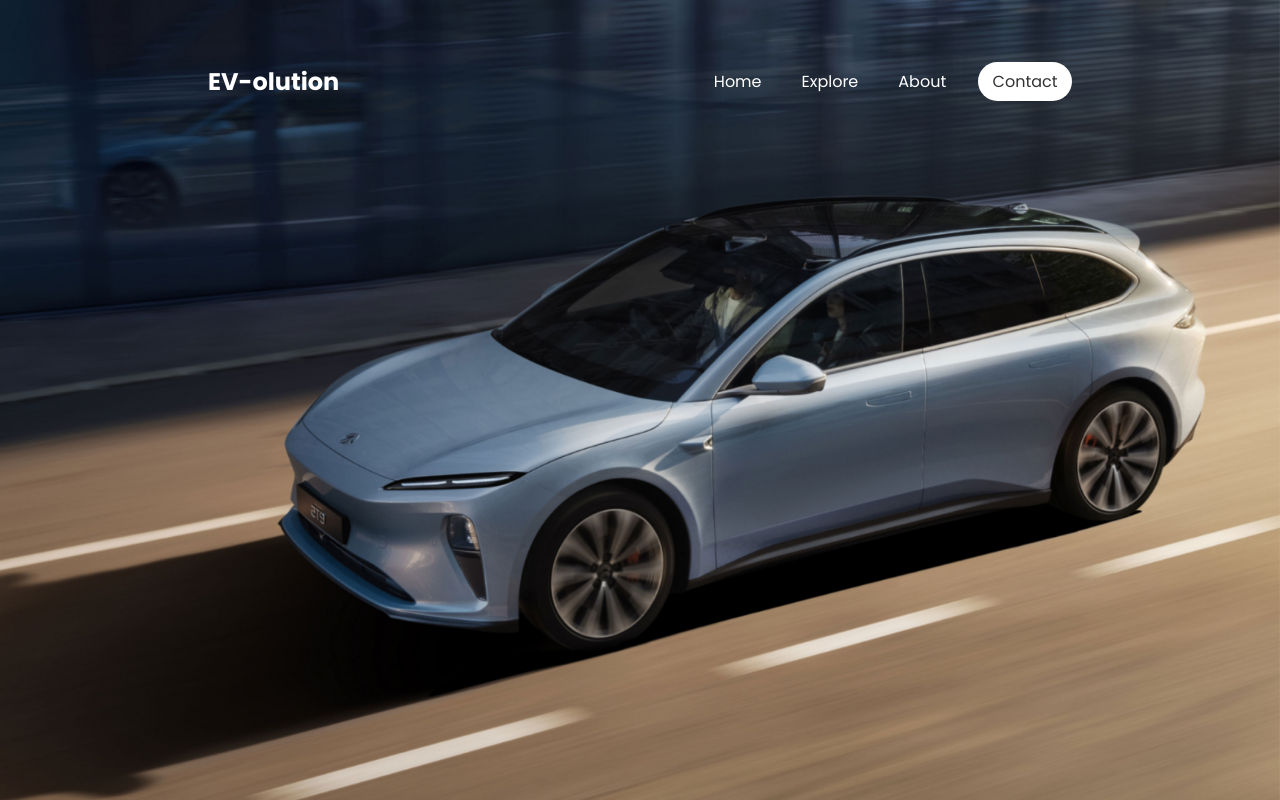
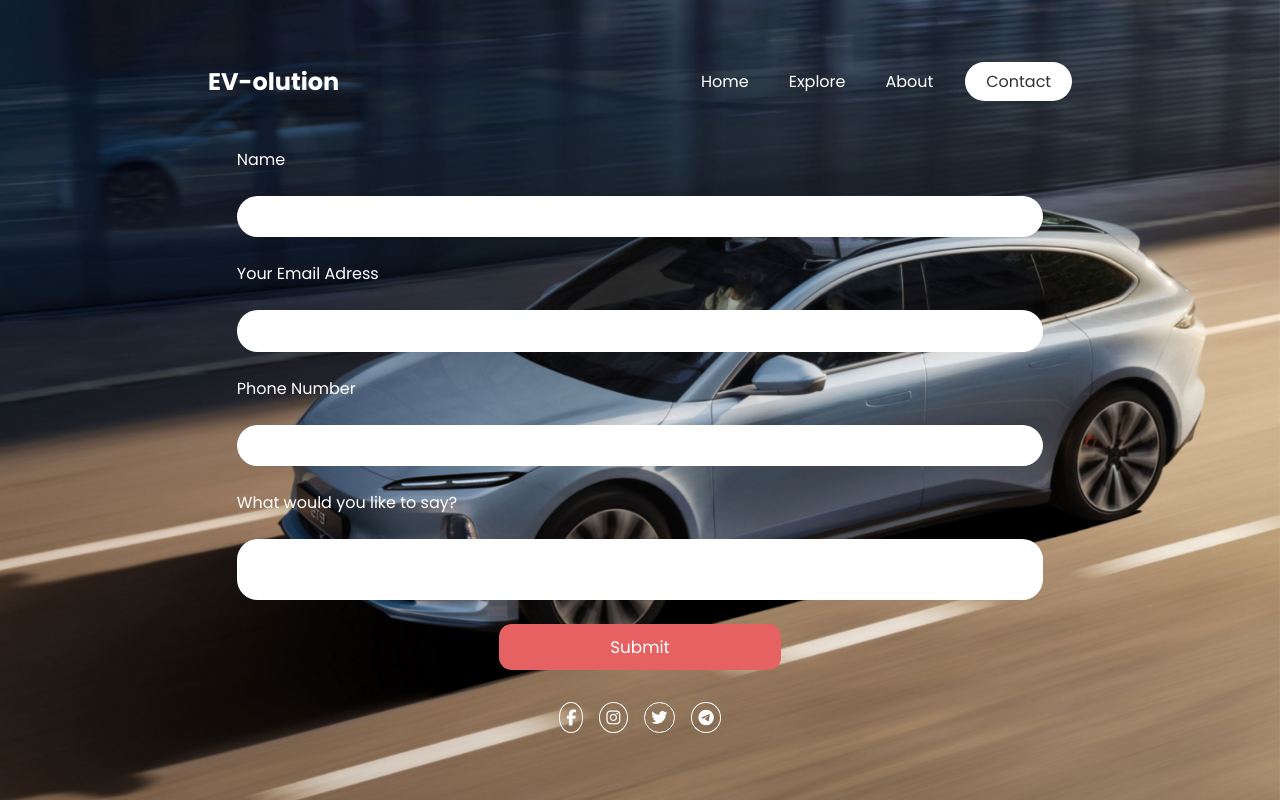
Before and after one commit to demi05/EV-olution-Landing-Page, a React (Create React App) app: page /contact in a window 1280 px wide. Built offline with nearby package versions, Linux system fonts and the light colour scheme.

Commit message:
committing changes

```diff
--- a/package.json
+++ b/package.json
@@ -4,6 +4,7 @@
   "private": true,
   "dependencies": {
     "@fortawesome/fontawesome-svg-core": "^6.5.2",
+    "@fortawesome/free-brands-svg-icons": "^6.5.2",
     "@fortawesome/free-solid-svg-icons": "^6.5.2",
     "@fortawesome/react-fontawesome": "^0.2.0",
     "@testing-library/jest-dom": "^5.17.0",
--- a/src/Contact.js
+++ b/src/Contact.js
@@ -1,7 +1,68 @@
-import React from "react";
+import { useState } from "react";
+import { FontAwesomeIcon } from "@fortawesome/react-fontawesome";
+import {
+  faFacebookF,
+  faTwitter,
+  faInstagram,
+  faTelegram,
+} from "@fortawesome/free-brands-svg-icons";
+import { Link } from "react-router-dom";
 
 const Contact = () => {
-  return <div></div>;
+  const [name, setName] = useState("");
+  const [email, setEmail] = useState("");
+  const [num, setNum] = useState("");
+  const [contact, setContact] = useState("");
+
+  const handleSubmit = (e) => {
+    e.preventDefault();
+  };
+
+  return (
+    <div className="contact-div">
+      <form onSubmit={handleSubmit} className="form">
+        <label htmlFor="name">Name</label>
+        <input
+          type="text"
+          value={name}
+          onChange={(e) => setName(e.target.value)}
+        />
+        <label htmlFor="email">Your Email Adress</label>
+        <input
+          type="email"
+          value={email}
+          onChange={(e) => setEmail(e.target.value)}
+        />
+        <label htmlFor="phone-num">Phone Number</label>
+        <input
+          type="number"
+          value={num}
+          onChange={(e) => setNum(e.target.value)}
+        />
+        <label htmlFor="contact">What would you like to say?</label>
+        <textarea
+          value={contact}
+          onChange={(e) => setContact(e.target.value)}
+        ></textarea>
+        <button>Submit</button>
+      </form>
+
+      <div className="social-icons">
+        <Link to={"./"}>
+          <FontAwesomeIcon icon={faFacebookF} className="icon" />
+        </Link>
+        <Link to={"./"}>
+          <FontAwesomeIcon icon={faInstagram} className="icon" />
+        </Link>
+        <Link to={"./"}>
+          <FontAwesomeIcon icon={faTwitter} className="icon" />
+        </Link>
+        <Link to={"./"}>
+          <FontAwesomeIcon icon={faTelegram} className="icon" />
+        </Link>
+      </div>
+    </div>
+  );
 };
 
 export default Contact;
--- a/src/Explore.js
+++ b/src/Explore.js
@@ -1,16 +1,32 @@
-import React from "react";
-
+import suv from "./assets/suv.avif";
+import chevrolet from "./assets/chevrolet.avif";
+import ferrari from "./assets/ferrari.avif";
+import lambo from "./assets/lambo.avif";
+import mustang from "./assets/mustang.avif";
+import porshe from "./assets/porshe.avif";
 const Explore = () => {
   return (
     <div className="explore">
       <h2>Welcome to EV-olution!</h2>
       <div className="explore-content">
-        <div></div>
-        <div></div>
-        <div></div>
-        <div></div>
-        <div></div>
-        <div></div>
+        <div>
+          <img src={suv} alt="suv" />
+        </div>
+        <div>
+          <img src={porshe} alt="porshe" />
+        </div>
+        <div>
+          <img src={ferrari} alt="ferrari" />
+        </div>
+        <div>
+          <img src={chevrolet} alt="chevrolet" />
+        </div>
+        <div>
+          <img src={mustang} alt="mustang" />
+        </div>
+        <div>
+          <img src={lambo} alt="lambo" />
+        </div>
       </div>
     </div>
   );
--- a/src/Navbar.js
+++ b/src/Navbar.js
@@ -10,7 +10,7 @@ const Navbar = () => {
           <Link to={"./"}>Home</Link>
           <Link to={"./explore"}>Explore</Link>
           <Link to={"./about"}>About</Link>
-          <Link to={"./conatct"}>Contact</Link>
+          <Link to={"./contact"}>Contact</Link>
         </div>
       </div>
     </div>
--- a/src/index.css
+++ b/src/index.css
@@ -32,10 +32,11 @@
   color: #333;
   border-radius: 1.5rem;
   width: 40%;
-  padding: 0.5em 0.9em;
+  padding: 0.5em 1.3em;
 }
 .nav-elements a:hover {
   cursor: pointer;
+  text-decoration: underline;
 }
 .content {
   padding: 0 4em;
@@ -49,27 +50,31 @@
   overflow: hidden;
 }
 .hero-content h2 {
-  font-size: 3rem;
+  font-size: 5rem;
 }
 .hero-content-explore {
   display: flex;
   align-items: center;
-  justify-content: center;
+  justify-content: space-between;
   background: #fff;
   padding: 0.5em 1em;
-  width: fit-content;
+  width: 20%;
   border-radius: 2rem;
   margin-top: 2em;
 }
 .hero-content-explore p {
   color: #000;
-  margin-right: 2em;
+  /* margin-right: 2em; */
 }
 .hero-content-explore span {
   background: #e66161;
   color: #fff;
   padding: 0.7em;
   border-radius: 50%;
+  display: flex;
+  align-items: center;
+  justify-content: center;
+  width: 16%;
   transition: opacity 0.5s ease-in-out;
 }
 .hero-content-explore:hover {
@@ -98,20 +103,95 @@
 }
 .hero-play {
   margin-left: auto;
-  text-align: center;
   display: flex;
   align-items: center;
+  justify-content: space-between;
+  width: 12.5%;
 }
 .hero-play button {
-  padding: 1em;
+  padding: 0.8em;
   border: 1px solid #fff;
   border-radius: 50%;
+  width: 23%;
+  display: flex;
+  align-items: center;
+  justify-content: center;
   background: transparent;
   cursor: pointer;
-  margin-right: 1em;
 }
 /* explore page  */
 .explore {
   text-align: center;
   margin-top: 2em;
+  overflow-x: hidden;
 }
+.explore h2 {
+  font-size: 2.5rem;
+  margin-bottom: 2em;
+}
+.explore-content {
+  display: grid;
+  grid-template-columns: 1fr 1fr;
+  gap: 3em;
+}
+.explore-content div img {
+  width: 100%;
+  height: 75%;
+  object-fit: cover;
+}
+.explore-content div img:hover {
+  cursor: pointer;
+  transform: translateY(30px);
+}
+/* contact */
+.contact-div {
+  display: flex;
+  flex-direction: column;
+  margin: 0 auto;
+  justify-content: center;
+  align-items: center;
+}
+.form {
+  width: 70%;
+  margin: 0 auto;
+  margin-top: 2em;
+  margin-bottom: 2em;
+  /* border: 1px solid red; */
+  display: flex;
+  flex-direction: column;
+  gap: 1.5em;
+}
+/* .form label {
+  color: #000;
+} */
+.form input,
+.form textarea {
+  padding: 0.8em 1.5em;
+  border-radius: 1.3rem;
+  border: none;
+  outline: none;
+  color: #000;
+}
+.form textarea {
+  resize: none;
+}
+.form button {
+  padding: 0.6em 1em;
+  width: 35%;
+  margin: 0 auto;
+  border: none;
+  font-size: 1.05rem;
+  cursor: pointer;
+  border-radius: 0.8rem;
+  background: #e66161;
+  color: #fff;
+}
+.social-icons {
+  display: flex;
+  gap: 1em;
+}
+.social-icons .icon {
+  border: 1px solid #fff;
+  border-radius: 50%;
+  padding: 0.4em;
+}
```
Also changed, not shown: 1 other file (tests, documents, lock files or other folders).
